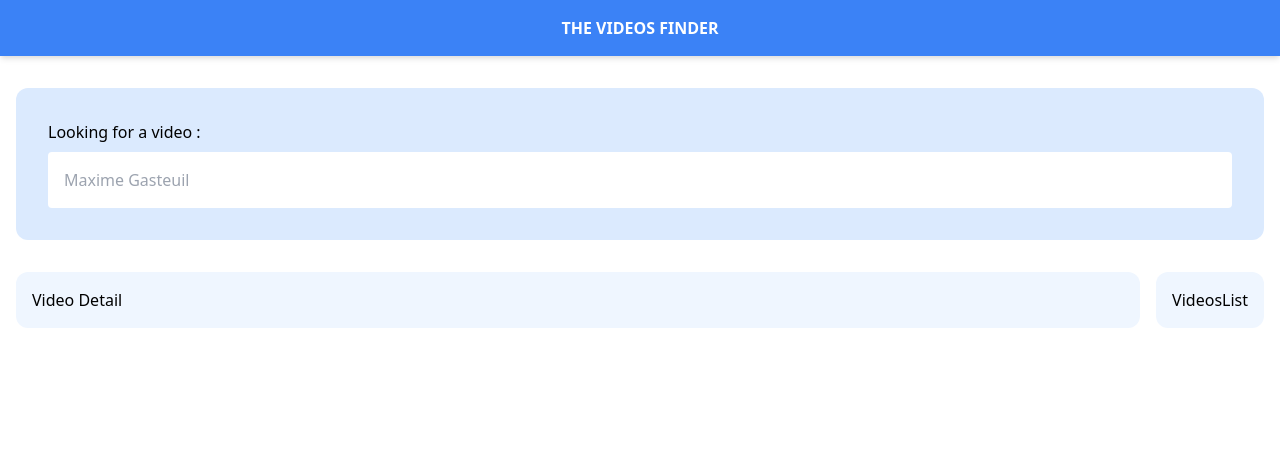
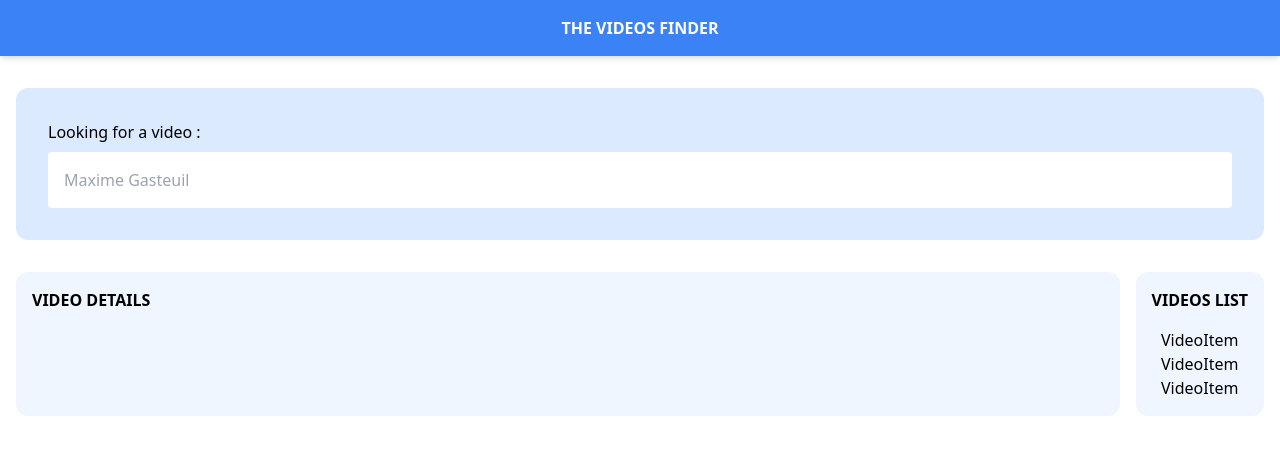
Before and after one commit to ArcanumLibella/react-youtube-api-hooks, a React (Create React App) app: page / in a window 1280 px wide. Shown: the top 454 px of the page. Built offline with nearby package versions, Linux system fonts and the light colour scheme.

Commit message:
feat: create VideoDetails component

```diff
--- a/src/App.js
+++ b/src/App.js
@@ -29,7 +29,7 @@ class App extends React.Component {
 
           <div className='md:flex md:justify-between m-4 mt-8'>
             <VideoDetails />
-            <VideosList />
+            <VideosList videos={this.state.videos} />
           </div>
         </main>
       </div>
--- a/src/components/VideoDetails.js
+++ b/src/components/VideoDetails.js
@@ -3,7 +3,7 @@ import React from 'react'
 export default function VideoDetails() {
     return (
         <div className='videoDetail md:flex md:flex-grow p-4 rounded-xl bg-blue-50'>
-            Video Detail
+            <h3 className='font-bold uppercase text-center mb-4'>Video Details</h3>
         </div>
     )
 }
--- /dev/null
+++ b/src/components/VideoItem.js
@@ -0,0 +1,9 @@
+import React from 'react'
+
+export default function VideoItem(props) {
+    return (
+        <div className='videoItem'>
+            VideoItem
+        </div>
+    )
+}
--- a/src/components/VideosList.js
+++ b/src/components/VideosList.js
@@ -1,9 +1,15 @@
 import React from 'react'
+import VideoItem from './VideoItem'
 
-export default function VideosList() {
+export default function VideosList({videos}) {
     return (
-        <aside className='videosList md:flex md:flex-grow-1 mt-8 md:mt-0 md:ml-4 p-4 bg-blue-50 rounded-xl'>
-            VideosList
+        <aside className='videosList md:flex md:flex-grow-1 flex-col mt-8 md:mt-0 md:ml-4 p-4 bg-blue-50 rounded-xl'>
+            <h3 className='font-bold uppercase text-center mb-4'>Videos List</h3>
+            <div className='flex flex-col'>
+                <VideoItem />
+                <VideoItem />
+                <VideoItem />
+            </div>
         </aside>
     )
 }
```
